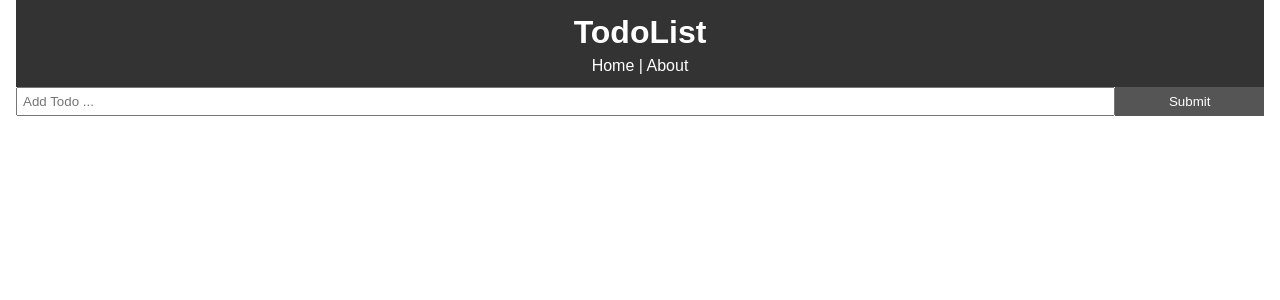
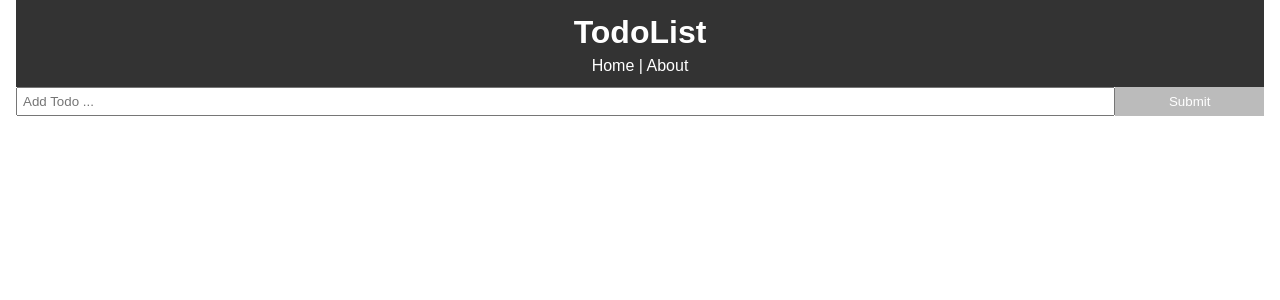
Before and after one commit to bradtraversy/react_crash_todo, a React (Create React App) app: page / in a window 1280 px wide. Shown: the top 300 px of the page. Built offline with nearby package versions, Linux system fonts and the light colour scheme; no server answers.

Commit message:
Altering the submit button

```diff
--- a/src/App.css
+++ b/src/App.css
@@ -19,14 +19,21 @@ a {
 }
 
 .btn {
-  display: inline-block;
+  display: block;
   border: none;
-  background: #555;
-  color: #fff;
   padding: 7px 20px;
+  color: #ffffff;
+}
+
+.btn:disabled {
+  background: #bbbbbb;
+}
+
+.btn:enabled {
+  background: #555555;
   cursor: pointer;
 }
 
-.btn:hover {
-  background: #666;
+.btn:enabled:hover {
+  background: #666666;
 }
--- a/src/components/AddTodo.js
+++ b/src/components/AddTodo.js
@@ -3,42 +3,48 @@ import PropTypes from 'prop-types';
 
 export class AddTodo extends Component {
 	state = {
-    title: ''
-  }
+		title: '',
+		disabled: true
+	};
 
 	onSubmit = (e) => {
 		e.preventDefault();
 		this.props.addTodo(this.state.title);
-    this.setState({ title: '' });
-  }
+		this.setState({ title: '', disabled: true });
+	};
 
-  onChange = (e) => this.setState({ [e.target.name]: e.target.value });
+	onChange = (e) =>
+		this.setState({
+			[e.target.name]: e.target.value,
+			disabled: e.target.value.length > 0 ? false : true
+		});
 
 	render() {
 		return (
 			<form onSubmit={this.onSubmit} style={{ display: 'flex' }}>
 				<input
-          type="text"
-          name="title"
+					type='text'
+					name='title'
 					style={{ flex: '10', padding: '5px' }}
-          placeholder="Add Todo ..."
+					placeholder='Add Todo ...'
 					value={this.state.title}
 					onChange={this.onChange}
 				/>
 				<input
-          type="submit"
-          value="Submit"
-          className="btn"
-          style={{flex: '1'}}
+					type='submit'
+					value='Submit'
+					className='btn'
+					style={{ flex: '1' }}
+					disabled={this.state.disabled}
 				/>
 			</form>
-    )
+		);
 	}
 }
 
 // PropTypes
 AddTodo.propTypes = {
 	addTodo: PropTypes.func.isRequired
-}
+};
 
-export default AddTodo
+export default AddTodo;
```
Lines whose indentation alone changed are shown as unchanged.
